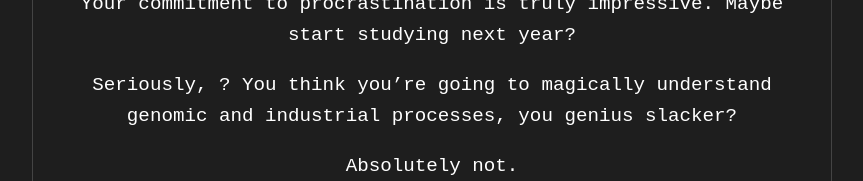
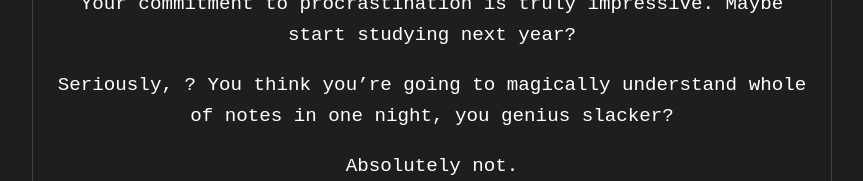
Before and after one commit to freelionaire/study-prediction, a React (Create React App) app: page /result in a window 1280 px wide. Shown: the part 236-417 px from the top of the page, without its empty margins (208-1071 px from the left). Built offline with nearby package versions, Linux system fonts and the light colour scheme.

Commit message:
Reviews4

```diff
--- a/src/ResultPage.js
+++ b/src/ResultPage.js
@@ -63,7 +63,7 @@ const ResultPage = () => {
         <Message>
           <p>{userName}, if you spent as much time studying as you just did here, you'd already have one topic mastered.</p>
           <p>Your commitment to procrastination is truly impressive. Maybe start studying next year?</p>
-          <p>Seriously, {userName}? You think you’re going to magically understand genomic and industrial processes, you genius slacker? </p>
+          <p>Seriously, {userName}? You think you’re going to magically understand whole of notes in one night, you genius slacker? </p>
           <p>Absolutely not.</p>
           <p>You're not like your teachers – "na demagh na tension."</p>
         </Message>
```
